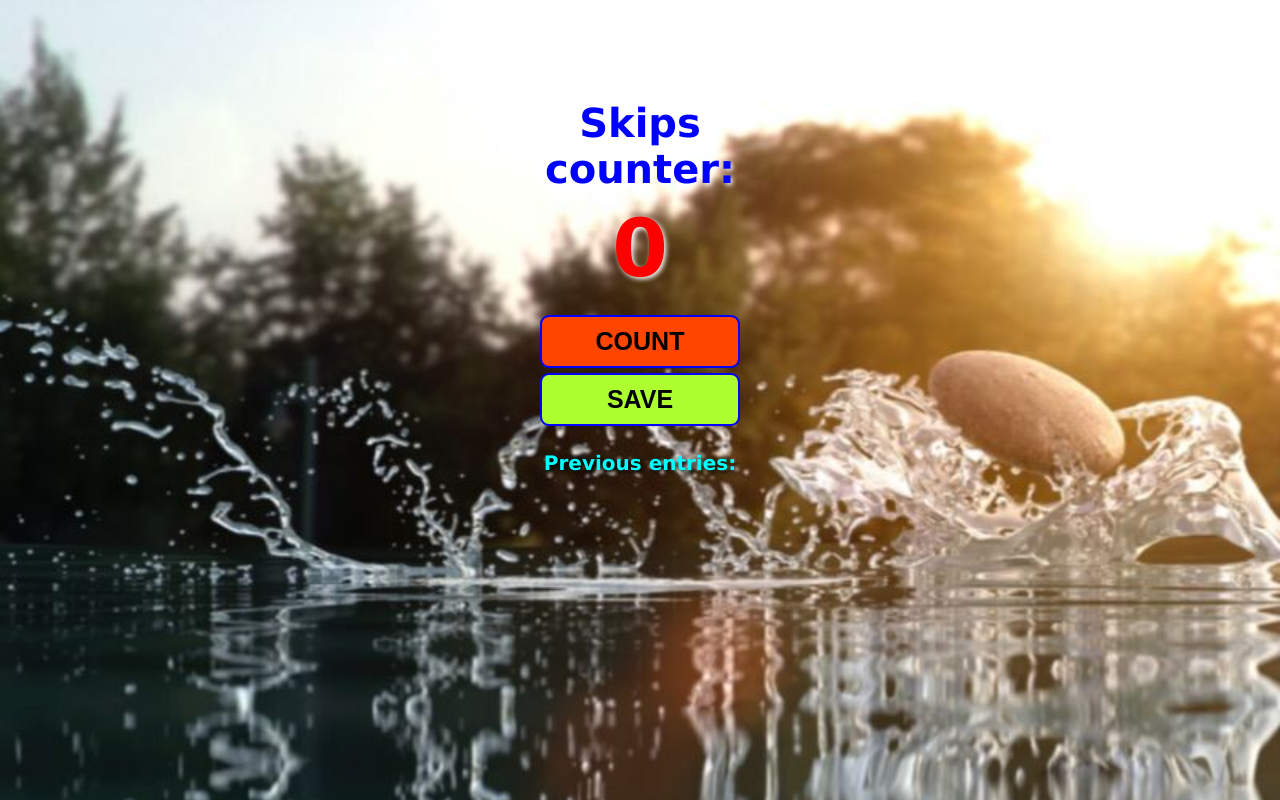
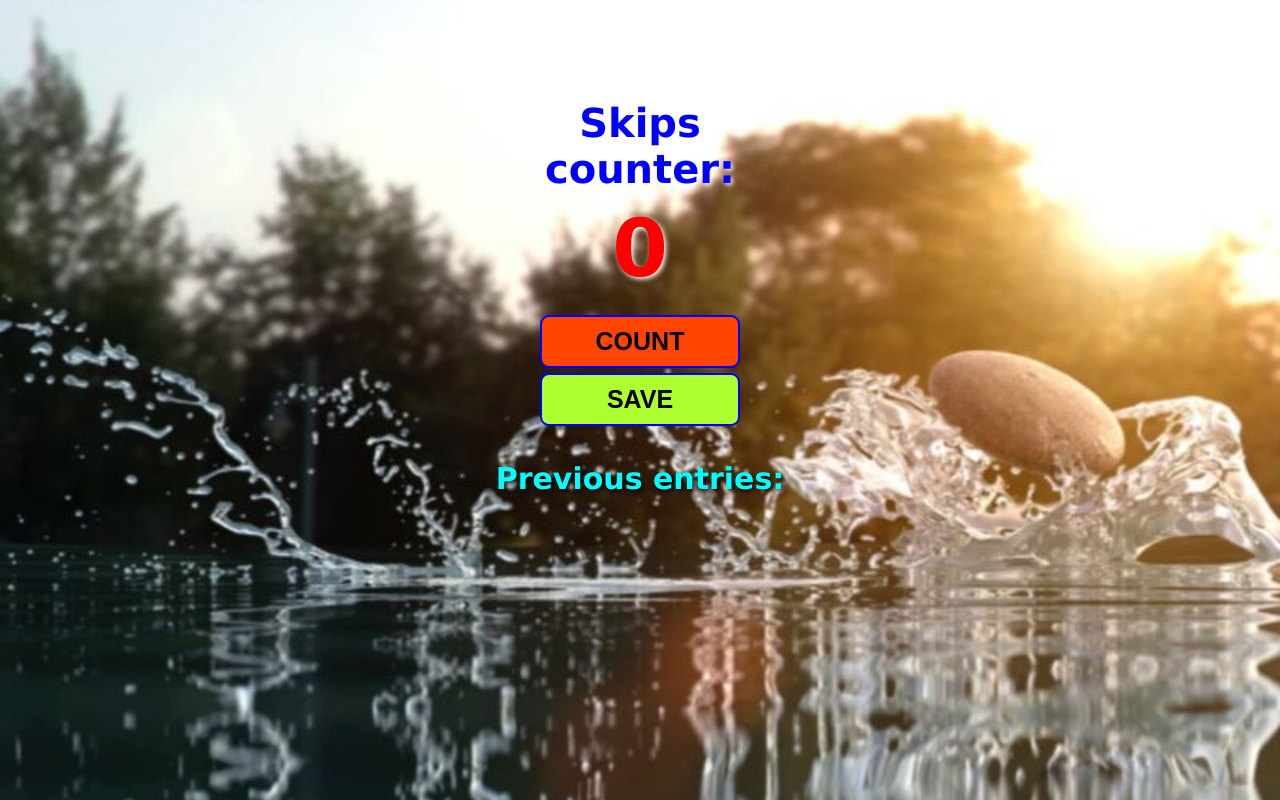
Before and after one commit to MihaElena/Pebble-Skips-Counter, a plain HTML site: page index.html in a window 1280 px wide. Drawn offline with Linux system fonts and the light colour scheme.

Commit message:
Update index.css

```diff
--- a/index.css
+++ b/index.css
@@ -53,7 +53,7 @@ button {
 
 #save-el {
     color: cyan;
-    font-size: 20px;
+    font-size: 30px;
     font-weight: bold;
     text-shadow: 2px 2px 5px black;
 }
```
